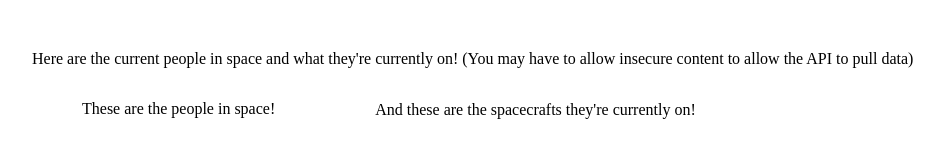
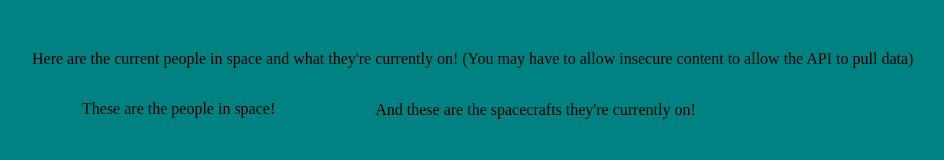
Before and after one commit to mary-neuburger/csci202, a plain HTML site: page assignment6CompleteNeuburger/index.html in a window 1280 px wide. Shown: the whole page, without its empty margins (18-962 px from the left). Drawn offline with Linux system fonts and the light colour scheme; no server answers.

Commit message:
Update style.css

```diff
--- a/assignment6CompleteNeuburger/style.css
+++ b/assignment6CompleteNeuburger/style.css
@@ -1,5 +1,6 @@
 body{
     margin: 50px;
+    background-color: #008282;
 }
 
 #people{
```
